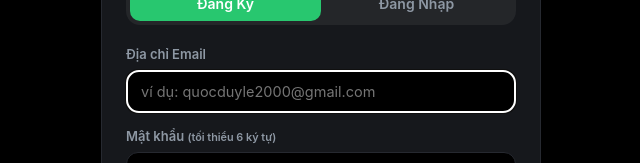
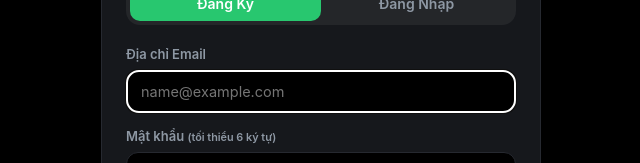
Before and after one commit to duylequoc1710/MoneySave-Project, a React (Vite) app in the folder app/: page /#/settings in a window 1280 px wide. Shown: the part 333-496 px from the top of the page, without its empty margins (319-959 px from the left). Built offline with nearby package versions, Linux system fonts and the light colour scheme; no server answers.

Commit message:
fix: replace personal placeholder examples with generic standard examples

```diff
--- a/app/src/components/AuthLanding.tsx
+++ b/app/src/components/AuthLanding.tsx
@@ -155,7 +155,7 @@ export default function AuthLanding({ onSuccess, onSkip }: AuthLandingProps) {
               autoFocus
               value={email}
               onChange={e => setEmail(e.target.value)}
-              placeholder="ví dụ: quocduyle2000@gmail.com"
+              placeholder="name@example.com"
               style={{
                 width: '100%',
                 boxSizing: 'border-box',
--- a/app/src/components/AuthModal.tsx
+++ b/app/src/components/AuthModal.tsx
@@ -167,7 +167,7 @@ export default function AuthModal({ isOpen, onClose, onSuccess }: AuthModalProps
               autoFocus
               value={email}
               onChange={e => setEmail(e.target.value)}
-              placeholder="ví dụ: duyle@gmail.com"
+              placeholder="name@example.com"
               style={{
                 width: '100%',
                 boxSizing: 'border-box',
--- a/app/src/pages/Settings.tsx
+++ b/app/src/pages/Settings.tsx
@@ -461,7 +461,7 @@ export default function Settings() {
                   <input
                     value={syncId}
                     onChange={e => setSyncId(e.target.value)}
-                    placeholder="VD: duyle-moneysave"
+                    placeholder="VD: moneysave-vault"
                   />
                 </label>
                 <label className="fld">
```
Also changed, not shown: 1 other file (tests, documents, lock files or other folders).
